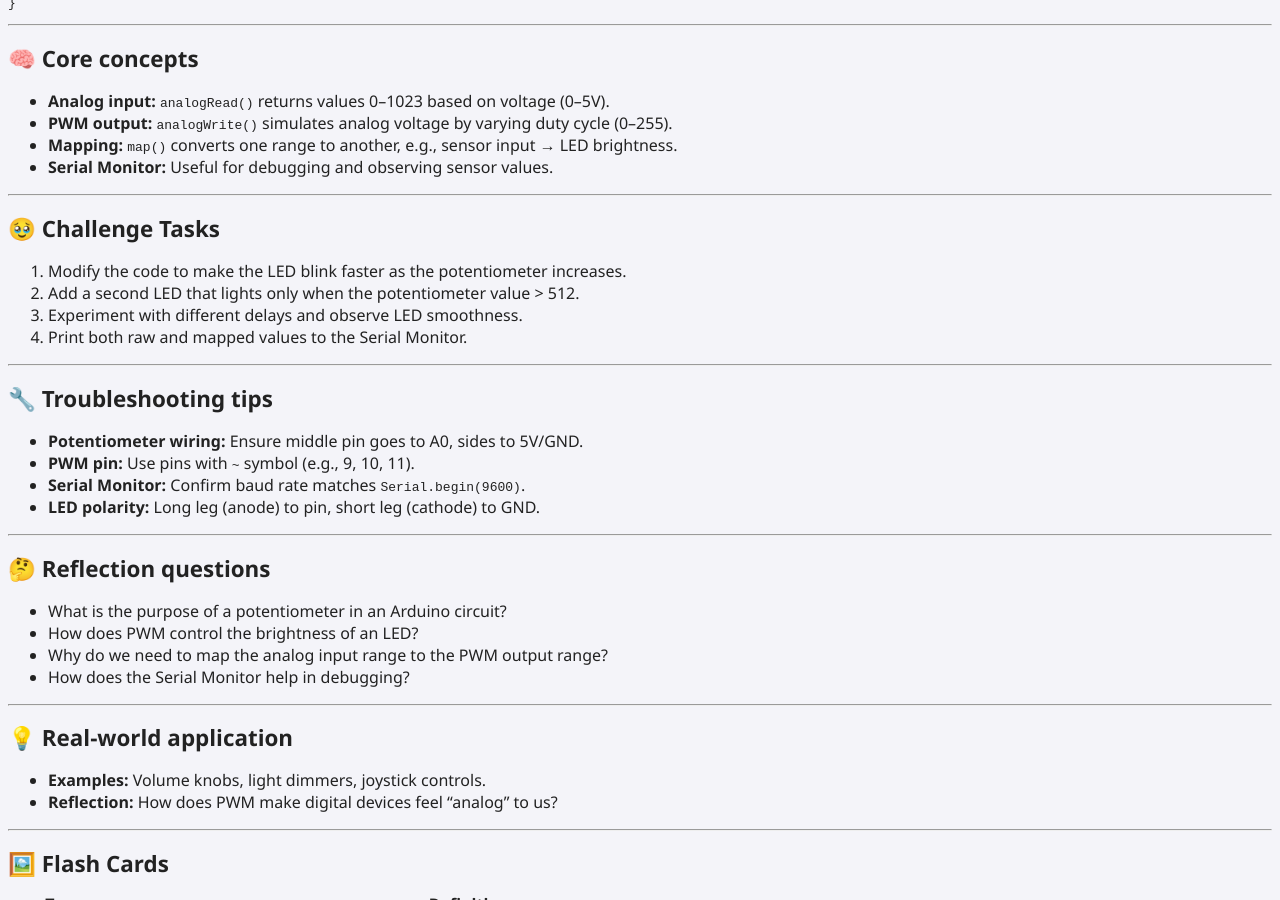
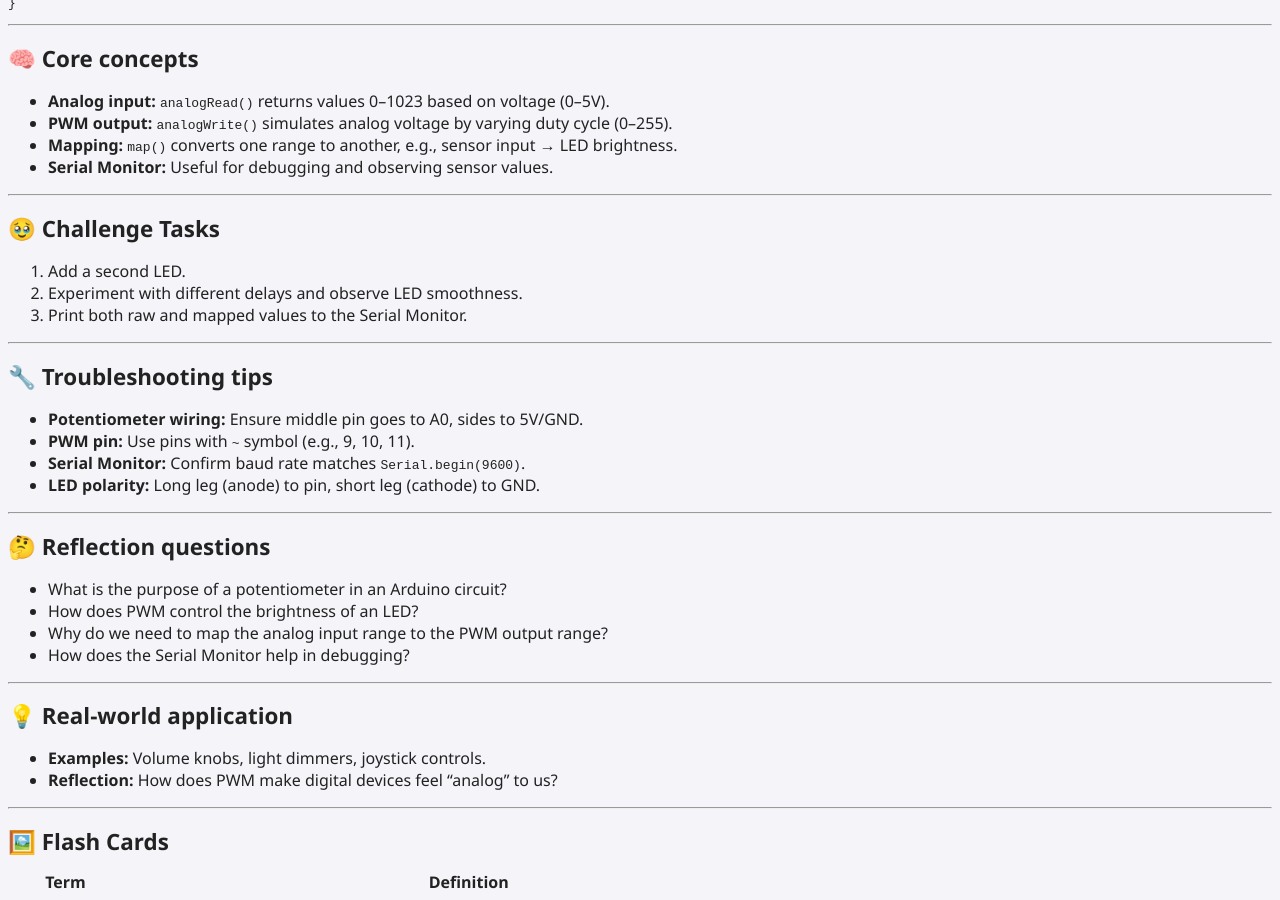
Before and after one commit to ImMrHh/arduino.journey, a Jekyll site: the page built from worksheets/week3-worksheet.md, in a window 1280 px wide and 900 px high, scrolled down 1127 px. Built offline with Jekyll 4.4.1, drawn with Linux system fonts in a browser that asks for light colours; our own code applies the rules of GitHub Pages for plain Markdown files.

Commit message:
Update week3-worksheet.md

```diff
--- a/worksheets/week3-worksheet.md
+++ b/worksheets/week3-worksheet.md
@@ -50,10 +50,9 @@ void loop() {
 ---
 
 ## 🥹 Challenge Tasks
-1. Modify the code to make the LED blink faster as the potentiometer increases.
-2. Add a second LED that lights only when the potentiometer value > 512.
-3. Experiment with different delays and observe LED smoothness.
-4. Print both raw and mapped values to the Serial Monitor.
+1. Add a second LED.
+2. Experiment with different delays and observe LED smoothness.
+3. Print both raw and mapped values to the Serial Monitor.
 
 ---
 
```
